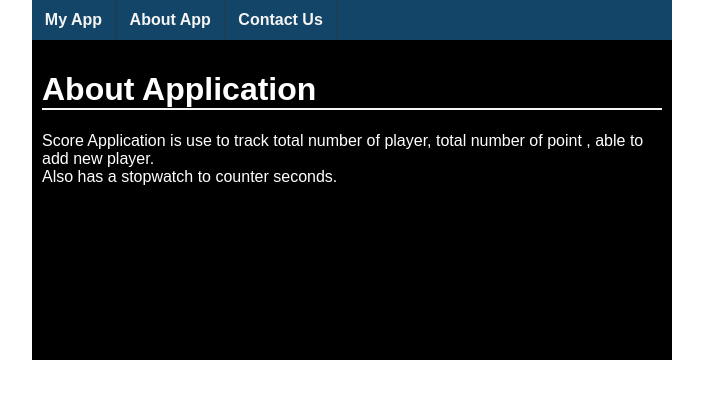
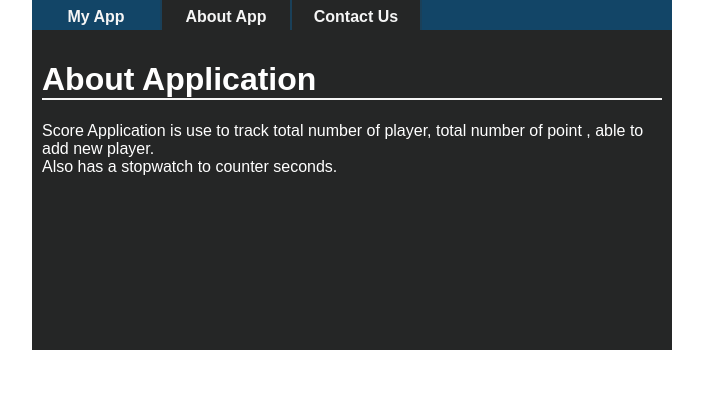
Before and after one commit to aladesuru/reactproject, a React (Create React App) app: page /components/About in a window 1280 px wide. Shown: the top 398 px of the page, without its empty margins (288-991 px from the left). Built offline with nearby package versions, Linux system fonts and the light colour scheme.

Commit message:
snagging

```diff
--- a/src/index.css
+++ b/src/index.css
@@ -29,11 +29,11 @@ body {
 }
 .nav li
 {
-	padding: 5px 2%;
 	display: inline-block;
 	vertical-align: top;
 	border-right: 2px solid #1a4059;
-	text-anchor: center;
+	text-align: center;
+	width: 20%;
 }
 .nav a,
 .nav a:active,
@@ -42,8 +42,14 @@ body {
 	color: #f5f5f5;
 	font-weight: bold;
 	text-decoration: none;
+	display: block;
+	padding: 2px 2%;
 }
 
+.nav li .active
+{
+	background-color: #252626;
+}
 .nav li:hover
 {
 	background-color: #1a4059;
@@ -78,7 +84,6 @@ body {
 	font-weight: bold;
 	color: #4a4b4b;
 	letter-spacing: 1.2px;
-	/*text-shadow: 0px 1px #fff;*/
 }
 .stopwatch
 {
@@ -357,7 +362,7 @@ body {
 
 .about
 {
-	background-color: #000;
+	background-color: #252626;
 	height: 300px;
 	padding: 10px;
 }
```
